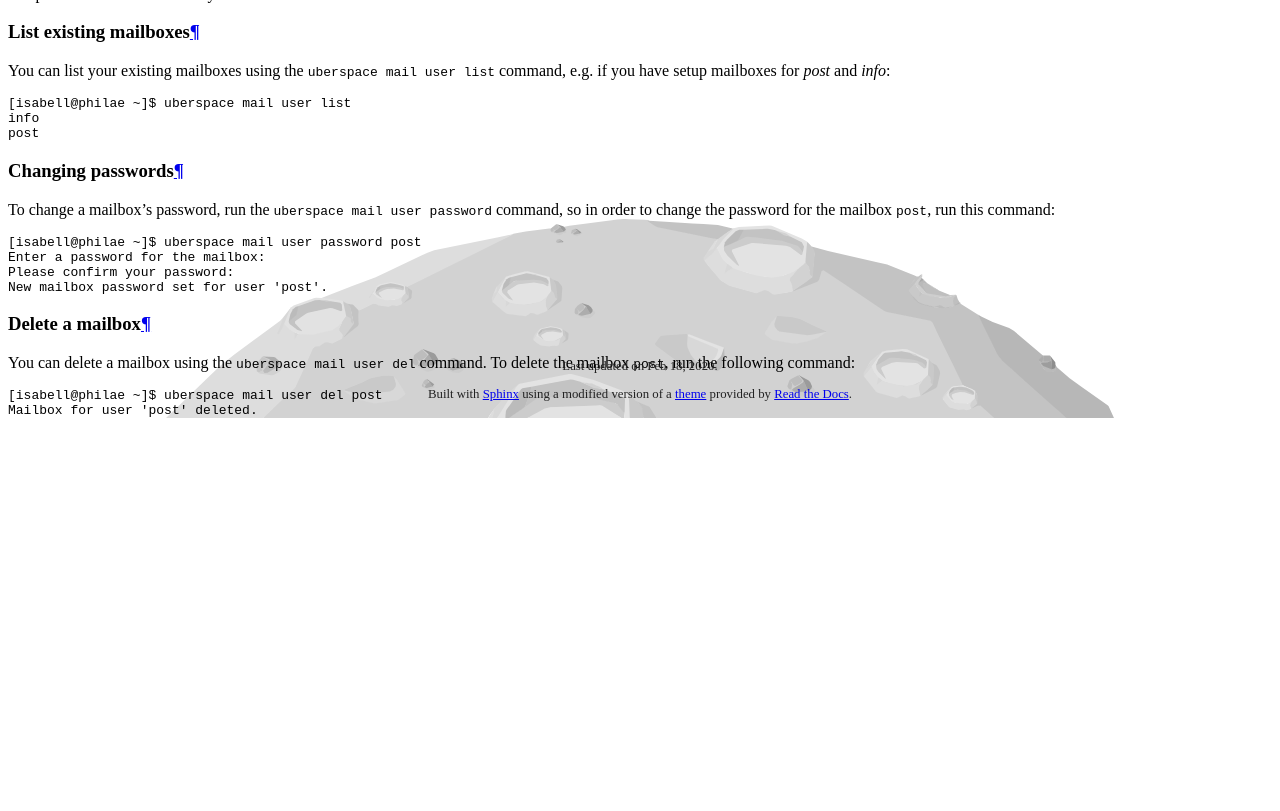
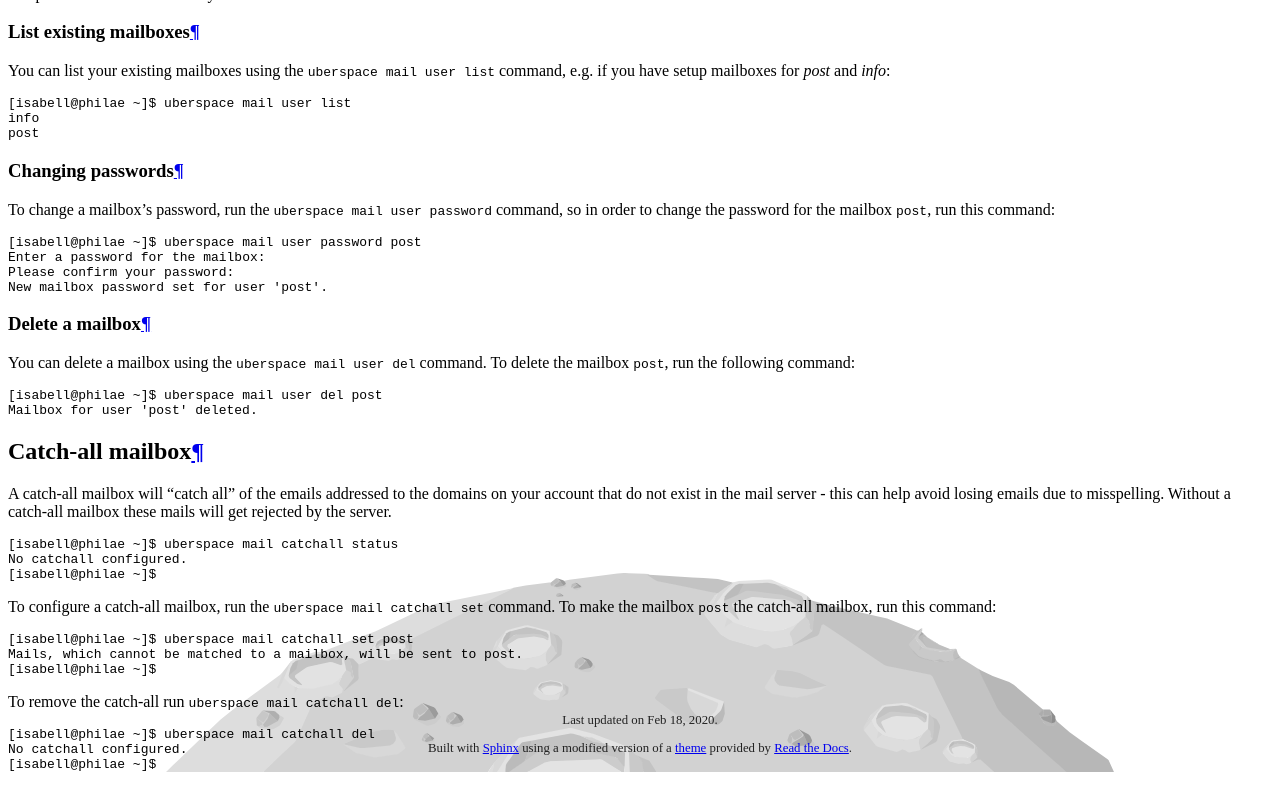
Before and after one commit to Uberspace/manual, a Sphinx documentation site: the page built from source/mail-mailboxes.rst, in a window 1280 px wide and 900 px high, scrolled down 2212 px. Shown: the top 811 px of the window. Built offline with Sphinx 7.4.7 and the Read the Docs theme 2.0.0, drawn with Linux system fonts in a browser that asks for light colours; pages that are not in the unit, such as notebooks, are missing from menus; before the commit the page ends 2758 px from its top, so only the background shows below that; some of the changed text lies outside the part shown.

Commit message:
document catchall

```diff
--- a/source/mail-mailboxes.rst
+++ b/source/mail-mailboxes.rst
@@ -70,3 +70,30 @@ You can delete a mailbox using the ``uberspace mail user del`` command. To delet
 
  [isabell@philae ~]$ uberspace mail user del post
  Mailbox for user 'post' deleted.
+
+Catch-all mailbox
+=================
+
+A catch-all mailbox will "catch all" of the emails addressed to the domains on your account that do not exist in the mail server - this can help avoid losing emails due to misspelling. Without a catch-all mailbox these mails will get rejected by the server.
+
+.. code-block:: bash
+
+  [isabell@philae ~]$ uberspace mail catchall status
+  No catchall configured.
+  [isabell@philae ~]$
+
+To configure a catch-all mailbox, run the ``uberspace mail catchall set`` command. To make the mailbox ``post`` the catch-all mailbox, run this command:
+
+.. code-block:: bash
+
+  [isabell@philae ~]$ uberspace mail catchall set post
+  Mails, which cannot be matched to a mailbox, will be sent to post.
+  [isabell@philae ~]$
+
+To remove the catch-all run ``uberspace mail catchall del``:
+
+.. code-block:: bash
+
+ [isabell@philae ~]$ uberspace mail catchall del
+ No catchall configured.
+ [isabell@philae ~]$
```
Also changed, not shown: other parts of source/mail-mailboxes.rst (+4 -4 lines), source/mail-filter.rst (+3 -20 lines).
